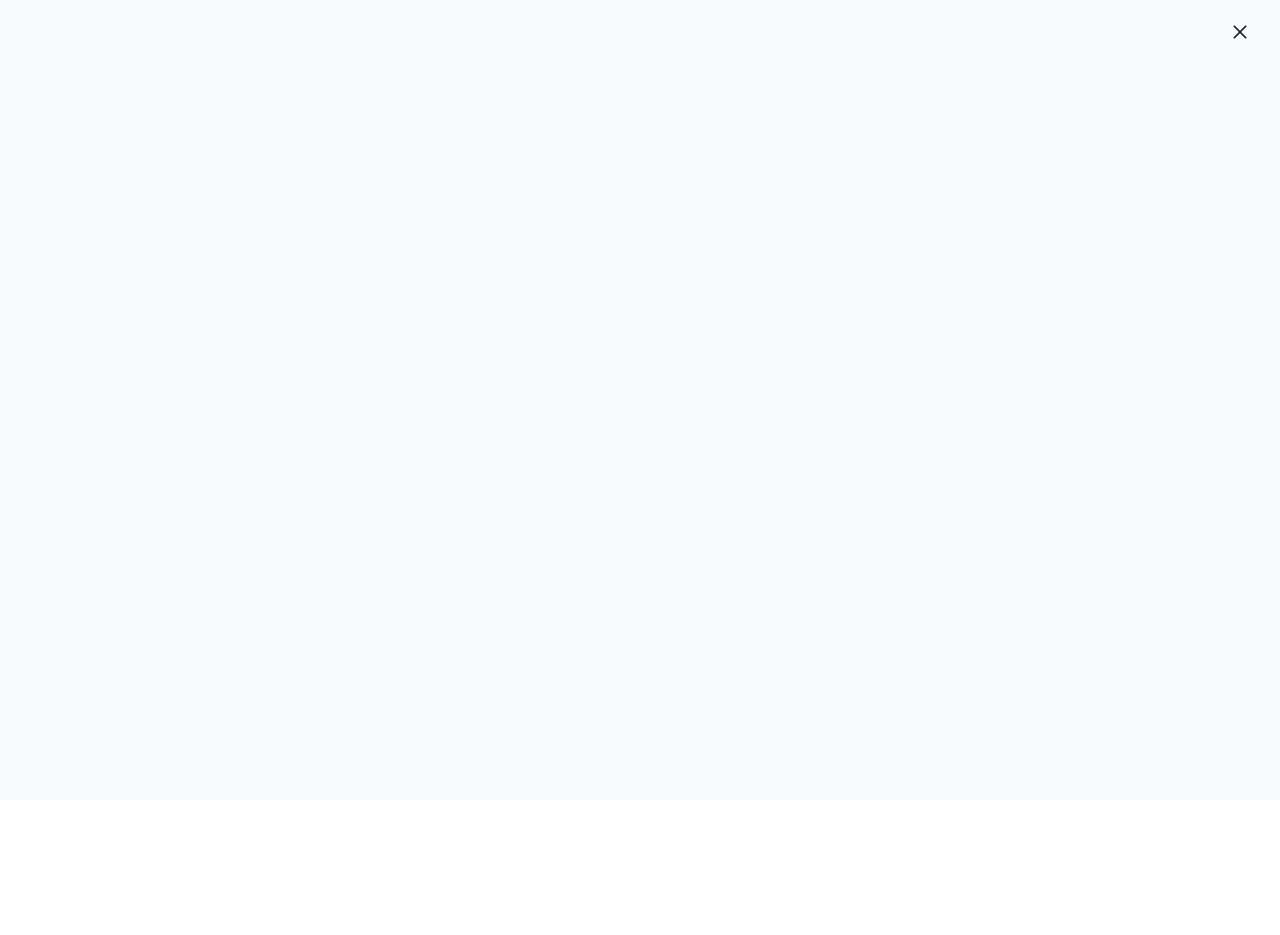
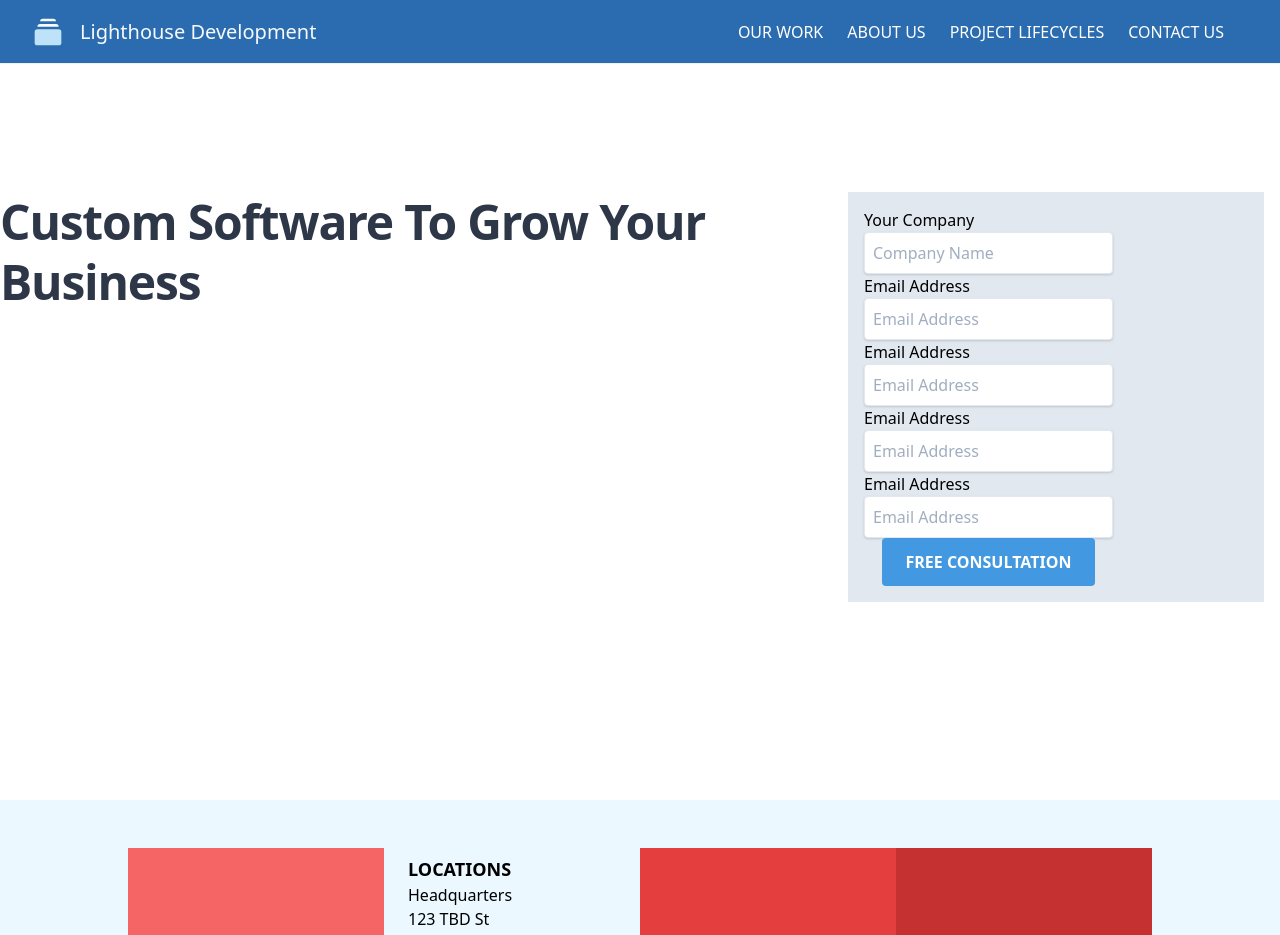
Before and after one commit to pdevito3/lighthouse-website, a Nuxt app: page / in a window 1280 px wide. Shown: the top 935 px of the page. Before the commit the page ends 800 px from the top, so only its background shows below. Built offline with nearby package versions, Linux system fonts and the light colour scheme.

Commit message:
beefed up contact us. added some other placeholder pages. skeleton footer. new tailwind config extensions

```diff
--- /dev/null
+++ b/components/PartialViews/Footer.vue
@@ -0,0 +1,20 @@
+<template>
+  <div class="px-32 pt-12 bg-blue-100 flex">
+    <div class="px-6 py-2 w-1/4 bg-red-500">
+
+    </div>
+    <div class="px-6 py-2 w-1/4">
+      <p class="text-lg font-semibold uppercase"> Locations </p>
+      <p class="font-medium"> Headquarters</p>
+      <p class="tbd"> 123 TBD St </p>
+      <p class="tbd"> Atlanta, GA 30000 </p>
+      <p class="tbd"> +1(123) 456-7890</p>
+    </div>
+    <div class="px-6 py-2 w-1/4 bg-red-600">
+
+    </div>
+    <div class="px-6 py-2 w-1/4 bg-red-700">
+
+    </div>
+  </div>
+</template>
--- a/components/PartialViews/Navbar.vue
+++ b/components/PartialViews/Navbar.vue
@@ -22,19 +22,19 @@
 
       <div class="hidden lg:flex lg:items-center lg:justify-end px-6">
         <nuxt-link to="/" class="pl-6 font-medium text-md text-white uppercase">Our Work</nuxt-link>
-        <nuxt-link to="/" class="pl-6 font-medium text-md text-white uppercase">About Us</nuxt-link>
+        <nuxt-link to="/about" class="pl-6 font-medium text-md text-white uppercase">About Us</nuxt-link>
         <nuxt-link
           to="/playbook"
           class="pl-6 font-medium text-md text-white uppercase"
         >Project Lifecycles</nuxt-link>
-        <nuxt-link to="/" class="pl-6 font-medium text-md text-white uppercase">Contact Us</nuxt-link>
+        <nuxt-link to="/contactus" class="pl-6 font-medium text-md text-white uppercase">Contact Us</nuxt-link>
       </div>
 
       <div class="lg:hidden">
         <button @click="toggleMenu">
           <svg
             class="fill-current text-white w-4 h-4"
-            v-if="isOpen"
+            v-if="!isOpen"
             xmlns="http://www.w3.org/2000/svg"
             viewBox="0 0 20 20"
           >
@@ -43,11 +43,13 @@
         </button>
       </div>
     </div>
-    <nav v-show="!isOpen" class="absolute top-0 left-0 w-screen h-screen bg-gray-100">
-      <button class="px-8 py-6 w-full flex justify-end" @click="toggleMenu">
+
+    <!-- doing the nav like this sucks because i need to keep the height an stuf in sync. also not a big fan of the full screen atm. refactor TODO  -->
+    <nav v-show="isOpen" class="absolute top-0 left-0 w-screen h-screen bg-gray-100">
+      <button class="px-12 py-6 w-full flex justify-end" @click="toggleMenu">
         <svg
           class="fill-current text-gray-900 w-4 h-4"
-          v-if="!isOpen"
+          v-if="isOpen"
           xmlns="http://www.w3.org/2000/svg"
           viewBox="0 0 20 20"
         >
--- a/layouts/default.vue
+++ b/layouts/default.vue
@@ -2,16 +2,19 @@
   <div>
     <Navbar />
     <nuxt class="font-sans antialiased" />
+    <Footer />
   </div>
 </template>
 
 
 <script>
 import Navbar from "~/components/PartialViews/Navbar.vue";
+import Footer from "~/components/PartialViews/Footer.vue";
 
 export default {
   components: {
-    Navbar
+    Navbar,
+    Footer
   }
 };
 </script>
--- /dev/null
+++ b/pages/contactus.vue
@@ -0,0 +1,95 @@
+<template>
+  <div>
+    <div class="px-48 mt-24 w-full h-48 bg-white text-center ">
+      <p class="text-5xl text-gray-800">Let's talk!</p>
+      <p class="text-3xl text-gray-800 tracking-tight">
+        We'd love to hear more about your project! Contact us below for a <span class="text-3xl font-semibold">free</span> consultation.
+      </p>
+    </div>
+    <!-- <div class="mx-auto sm:mx-4 w-full sm:max-w-lg bg-white shadow flex"> -->
+    <div class="zeroSmOnly:mx-auto sm:mx-32 my-6 w-full sm:w-178 bg-white sm:shadow flex">
+      <form class="py-2 px-2 sm:px-6 w-full">
+        <div class="pt-4 w-full font-medium border sm:flex sm:justify-between sm:border-0 zeroSmOnly:px-2">
+          <label for="firstName" class="w-full sm:w-48 block self-center text-sm sm:text-base zeroSmOnly:uppercase">Your first name</label>
+          <input
+            v-model="firstName"
+            type="text"
+            id="firstName"
+            class="py-2 w-full sm:w-108 bg-white outline-none
+              sm:px-2 sm:bg-gray-100 sm:border sm:border-grey-200 sm:rounded hover:border-grey sm:focus:bg-white sm:focus:placeholder-blue-500"
+            placeholder="Jane"
+          >
+        </div>
+
+        <div class="pt-4 w-full font-medium border sm:flex sm:justify-between sm:border-0 zeroSmOnly:px-2">
+          <label for="lastName" class="w-full sm:w-48 block self-center text-sm sm:text-base zeroSmOnly:uppercase">Your last name</label>
+          <input
+            v-model="lastName"
+            type="text"
+            id="lastName"
+            class="py-2 w-full sm:w-108 bg-white outline-none
+              sm:px-2 sm:bg-gray-100 sm:border sm:border-grey-200 sm:rounded hover:border-grey sm:focus:bg-white sm:focus:placeholder-blue-500"
+            placeholder="Doe"
+          >
+        </div>
+
+        <div class="pt-4 w-full font-medium border sm:flex sm:justify-between sm:border-0 zeroSmOnly:px-2">
+          <label for="email" class="w-full sm:w-48 block self-center text-sm sm:text-base zeroSmOnly:uppercase">Your work email</label>
+          <input
+            v-model="email"
+            type="text"
+            id="email"
+            class="py-2 w-full sm:w-108 bg-white outline-none
+              sm:px-2 sm:bg-gray-100 sm:border sm:border-grey-200 sm:rounded hover:border-grey sm:focus:bg-white sm:focus:placeholder-blue-500"
+            placeholder="jane.doe@example.com"
+          >
+        </div>
+
+        <div class="pt-4 w-full font-medium border sm:flex sm:justify-between sm:border-0 zeroSmOnly:px-2">
+          <label for="company" class="w-full sm:w-48 block self-center text-sm sm:text-base zeroSmOnly:uppercase">Your company</label>
+          <input
+            v-model="company"
+            type="text"
+            id="company"
+            class="py-2 w-full sm:w-108 bg-white outline-none
+            sm:px-2 sm:bg-gray-100 sm:border sm:border-grey-200 sm:rounded hover:border-grey sm:focus:bg-white sm:focus:placeholder-blue-500"
+            placeholder="Company name"
+          >
+        </div>
+
+        <div class="pt-4 w-full font-medium border sm:flex sm:justify-between sm:border-0 zeroSmOnly:px-2">
+          <label for="description" class="w-full sm:w-48 block self-start text-sm sm:text-base zeroSmOnly:uppercase">Project details</label>
+          <textarea id="description" name="description"
+            class="py-2 w-full sm:w-108 bg-white outline-none resize-y h-24
+              sm:px-2 sm:bg-gray-100 sm:border sm:border-grey-200 sm:rounded hover:border-grey sm:focus:bg-white sm:focus:placeholder-blue-500"
+            placeholder="Tell us more about your project, needs and timeline." />
+        </div>
+
+        <div class="py-4 w-full flex justify-end">
+          <button class="py-3 px-8 zeroSmOnly:w-full block bg-blue-500 text-white font-bold rounded uppercase hover:bg-blue-400 sm:">
+            Contact Us
+          </button>
+        </div>
+      </form>
+    </div>
+  </div>
+<!--
+
+
+
+
+          <button class="mx-auto py-3 px-6 block bg-blue-500 hover:bg-blue-400 text-white font-bold rounded uppercase">
+            Free Consultation
+          </button> -->
+</template>
+
+
+<script>
+import Navbar from "~/components/PartialViews/Navbar.vue";
+
+export default {
+  components: {
+    Navbar
+  }
+};
+</script>
--- a/pages/index.vue
+++ b/pages/index.vue
@@ -1,12 +1,65 @@
 <template class="">
-  <div class="bg-gray-100 h-full">
-    <div>
-      <div class="pt-64 w-full flex justify-center">
+  <div class="bg-white h-screen">
+    <div class="py-48 flex">
+      <div class="w-2/3 flex justify-left content-center">
         <p
-          class="text-5xl text-gray-800 font-bold text-center"
+          class="text-5xl text-gray-800 font-bold text-left leading-tight tracking-tight"
         >Custom Software To Grow Your Business</p>
       </div>
-      <div class="flex justify-around py-32">
+      <div class="mx-4 w-1/3 max-w-md flex bg-gray-300">
+        <form class="m-4">
+          <label for="company" class>Your Company</label>
+          <input
+            v-model="company"
+            type="text"
+            id="company"
+            class="px-2 py-2 block bg-white border border-grey-200 rounded shadow hover:border-grey"
+            placeholder="Company Name"
+          >
+
+          <label for="email" class>Email Address</label>
+          <input
+            v-model="email"
+            type="text"
+            id="email"
+            class="px-2 py-2 block bg-white border border-grey-200 rounded shadow hover:border-grey"
+            placeholder="Email Address"
+          >
+
+          <label for="email" class>Email Address</label>
+          <input
+            v-model="email"
+            type="text"
+            id="email"
+            class="px-2 py-2 block bg-white border border-grey-200 rounded shadow hover:border-grey"
+            placeholder="Email Address"
+          >
+
+          <label for="email" class>Email Address</label>
+          <input
+            v-model="email"
+            type="text"
+            id="email"
+            class="px-2 py-2 block bg-white border border-grey-200 rounded shadow hover:border-grey"
+            placeholder="Email Address"
+          >
+
+          <label for="email" class>Email Address</label>
+          <input
+            v-model="email"
+            type="text"
+            id="email"
+            class="px-2 py-2 block bg-white border border-grey-200 rounded shadow hover:border-grey"
+            placeholder="Email Address"
+          >
+
+          <button class="mx-auto py-3 px-6 block bg-blue-500 hover:bg-blue-400 text-white font-bold rounded uppercase">
+            Free Consultation
+          </button>
+        </form>
+
+      </div>
+      <!-- <div class="flex justify-around py-32">
         <div>
           <svg
             xmlns="http://www.w3.org/2000/svg"
@@ -69,7 +122,7 @@
             />
           </svg>
         </div>
-      </div>
+      </div> -->
     </div>
   </div>
 </template>
--- a/tailwind.config.js
+++ b/tailwind.config.js
@@ -5,7 +5,41 @@
  ** Default: https://github.com/tailwindcss/tailwindcss/blob/master/stubs/defaultConfig.stub.js
  */
 module.exports = {
-  theme: {},
+  theme: {
+    extend:{
+      minWidth: {
+        sm: "640px",
+        md: "",
+        lg: ""
+      },
+      screens:{
+        sm: "640px",
+        md: "768px",
+        lg: "1024px",
+        xl: "1280px",
+        smOnly: { min: "640px", max: "767px" },
+        smMdOnly: { min: "640px", max: "1023px" },
+        smLgOnly: { min: "640px", max: "1279px" },
+        mdOnly: { min: "768px", max: "1023px" },
+        mdLgOnly: { min: "768px", max: "1279px" },
+        lgOnly: { min: "1024px", max: "1279px" },
+        zeroSmOnly: { min: "0px", max: "767px" },
+        zeroMdOnly: { min: "0px", max: "1023px" },
+        zeroLgOnly: { min: "0px", max: "1279px" }
+      },
+      spacing: {
+        '72': '18rem',
+        '84': '21rem',
+        '96': '24rem',
+        '108': '27rem',
+        '130': '30rem',
+        '142': '33rem',
+        '154': '36rem',
+        '166': '39rem',
+        '178': '42rem',
+      }
+    }
+  },
   variants: {},
   plugins: []
 };
```
Also changed, not shown: pages/about/faq.vue (added), pages/about/index.vue (added).
